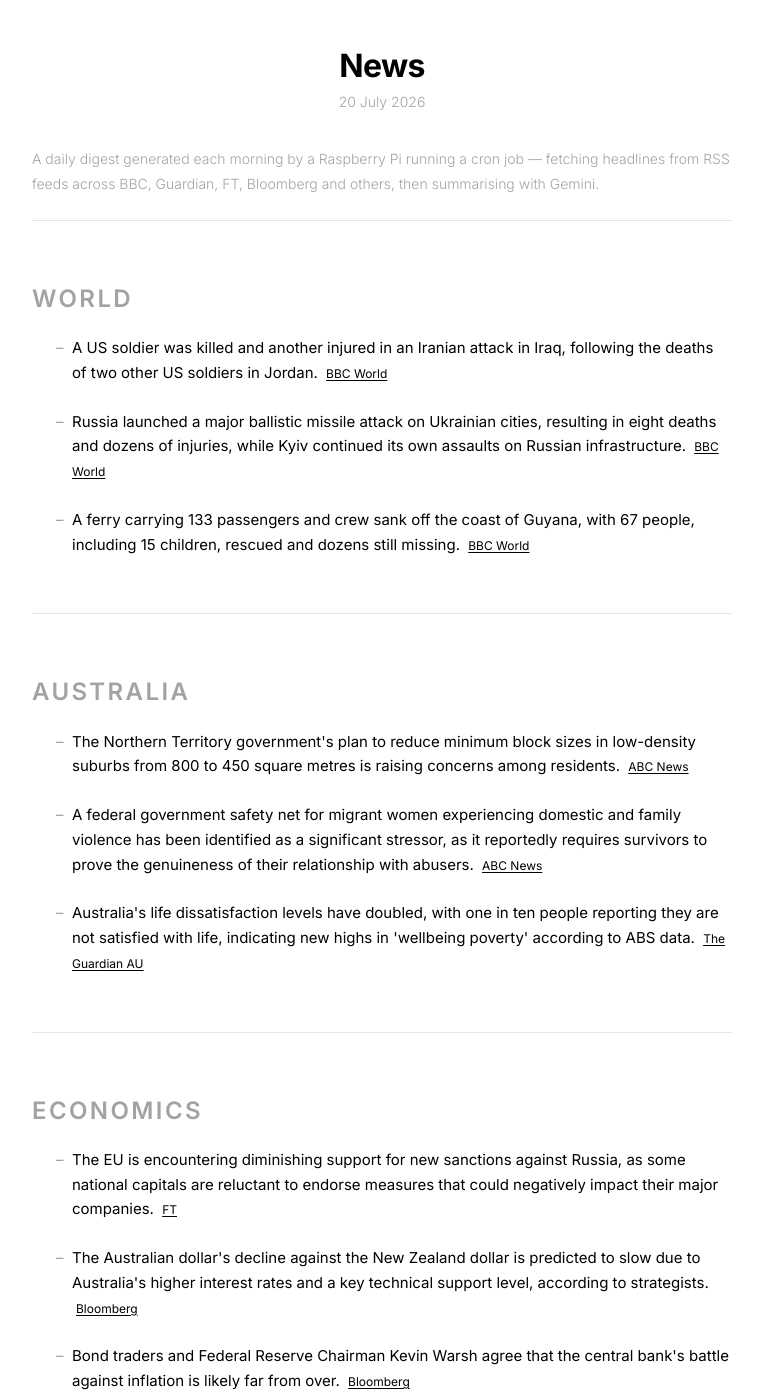
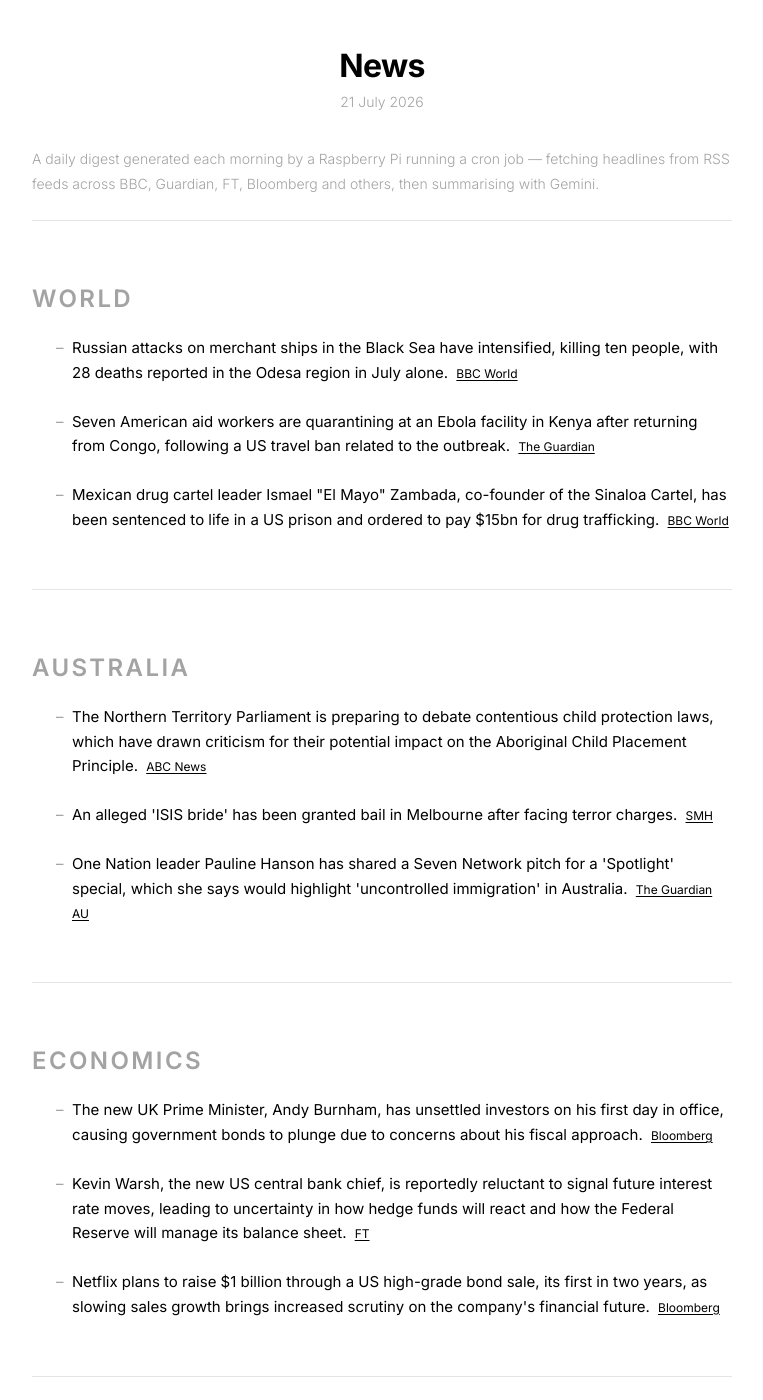
Before and after one commit to s-jac/s-jac.github.io, a Jekyll site: the page built from projects/news.html, in a window 1280 px wide and 1400 px high. Shown: the whole window, without its empty margins (258-1021 px from the left). Built offline with Jekyll 4.4.1, drawn with Linux system fonts in a browser that asks for light colours; some of the changed text lies outside the part shown.

Commit message:
daily news update 21 July 2026

```diff
--- a/_data/news.json
+++ b/_data/news.json
@@ -1,22 +1,22 @@
 {
-  "date": "20 July 2026",
-  "generated_at": "2026-07-19T21:00:25.392335+00:00",
+  "date": "21 July 2026",
+  "generated_at": "2026-07-20T21:00:26.258183+00:00",
   "sections": [
     {
       "heading": "World",
       "bullets": [
         {
-          "text": "A US soldier was killed and another injured in an Iranian attack in Iraq, following the deaths of two other US soldiers in Jordan.",
+          "text": "Russian attacks on merchant ships in the Black Sea have intensified, killing ten people, with 28 deaths reported in the Odesa region in July alone.",
           "source": "BBC World",
           "url": "https://www.bbc.com/news/world"
         },
         {
-          "text": "Russia launched a major ballistic missile attack on Ukrainian cities, resulting in eight deaths and dozens of injuries, while Kyiv continued its own assaults on Russian infrastructure.",
-          "source": "BBC World",
-          "url": "https://www.bbc.com/news/world"
+          "text": "Seven American aid workers are quarantining at an Ebola facility in Kenya after returning from Congo, following a US travel ban related to the outbreak.",
+          "source": "The Guardian",
+          "url": "https://www.theguardian.com"
         },
         {
-          "text": "A ferry carrying 133 passengers and crew sank off the coast of Guyana, with 67 people, including 15 children, rescued and dozens still missing.",
+          "text": "Mexican drug cartel leader Ismael \"El Mayo\" Zambada, co-founder of the Sinaloa Cartel, has been sentenced to life in a US prison and ordered to pay $15bn for drug trafficking.",
           "source": "BBC World",
           "url": "https://www.bbc.com/news/world"
         }
@@ -26,17 +26,17 @@
       "heading": "Australia",
       "bullets": [
         {
-          "text": "The Northern Territory government's plan to reduce minimum block sizes in low-density suburbs from 800 to 450 square metres is raising concerns among residents.",
+          "text": "The Northern Territory Parliament is preparing to debate contentious child protection laws, which have drawn criticism for their potential impact on the Aboriginal Child Placement Principle.",
           "source": "ABC News",
           "url": "https://www.abc.net.au/news"
         },
         {
-          "text": "A federal government safety net for migrant women experiencing domestic and family violence has been identified as a significant stressor, as it reportedly requires survivors to prove the genuineness of their relationship with abusers.",
-          "source": "ABC News",
-          "url": "https://www.abc.net.au/news"
+          "text": "An alleged 'ISIS bride' has been granted bail in Melbourne after facing terror charges.",
+          "source": "SMH",
+          "url": "https://www.smh.com.au"
         },
         {
-          "text": "Australia's life dissatisfaction levels have doubled, with one in ten people reporting they are not satisfied with life, indicating new highs in 'wellbeing poverty' according to ABS data.",
+          "text": "One Nation leader Pauline Hanson has shared a Seven Network pitch for a 'Spotlight' special, which she says would highlight 'uncontrolled immigration' in Australia.",
           "source": "The Guardian AU",
           "url": "https://www.theguardian.com/au"
         }
@@ -46,17 +46,17 @@
       "heading": "Economics",
       "bullets": [
         {
-          "text": "The EU is encountering diminishing support for new sanctions against Russia, as some national capitals are reluctant to endorse measures that could negatively impact their major companies.",
+          "text": "The new UK Prime Minister, Andy Burnham, has unsettled investors on his first day in office, causing government bonds to plunge due to concerns about his fiscal approach.",
+          "source": "Bloomberg",
+          "url": "https://www.bloomberg.com/markets"
+        },
+        {
+          "text": "Kevin Warsh, the new US central bank chief, is reportedly reluctant to signal future interest rate moves, leading to uncertainty in how hedge funds will react and how the Federal Reserve will manage its balance sheet.",
           "source": "FT",
           "url": "https://www.ft.com"
         },
         {
-          "text": "The Australian dollar's decline against the New Zealand dollar is predicted to slow due to Australia's higher interest rates and a key technical support level, according to strategists.",
-          "source": "Bloomberg",
-          "url": "https://www.bloomberg.com/markets"
-        },
-        {
-          "text": "Bond traders and Federal Reserve Chairman Kevin Warsh agree that the central bank's battle against inflation is likely far from over.",
+          "text": "Netflix plans to raise $1 billion through a US high-grade bond sale, its first in two years, as slowing sales growth brings increased scrutiny on the company's financial future.",
           "source": "Bloomberg",
           "url": "https://www.bloomberg.com/markets"
         }
```
